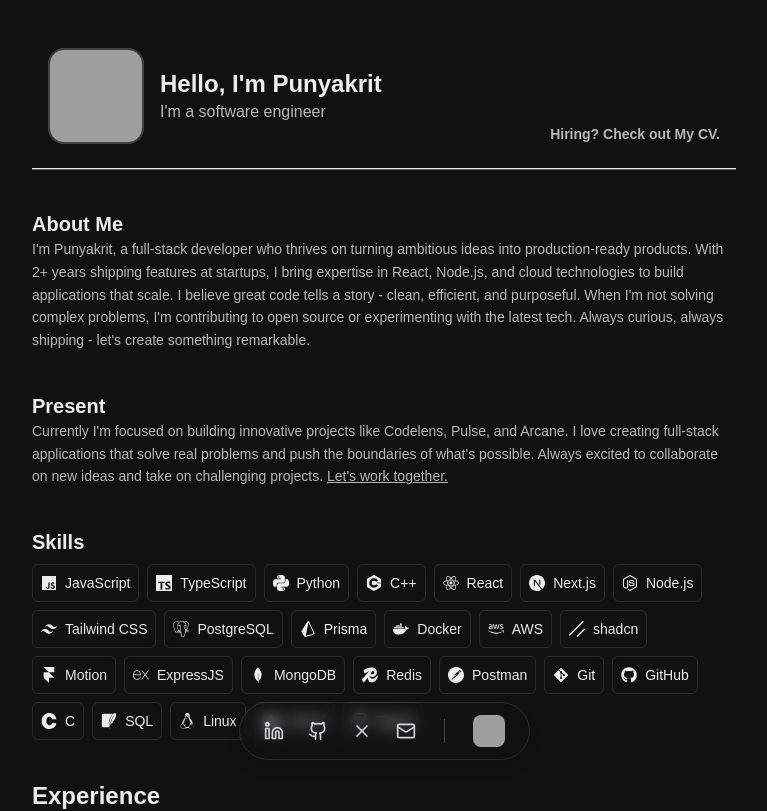
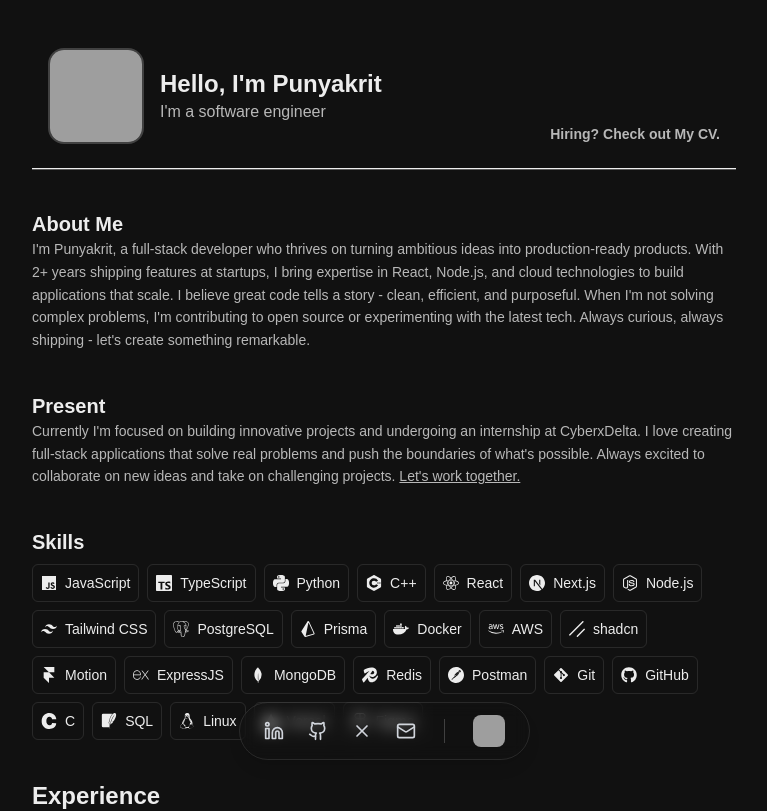
Before and after one commit to Kumar-s75/kumar-saurabh-works, a Next.js app: page / in a window 1280 px wide. Shown: the top 811 px of the page, without its empty margins (256-1023 px from the left). Built offline with nearby package versions, Linux system fonts and the light colour scheme; grey boxes are pictures that could not be loaded.

Commit message:
adding some effects

```diff
--- a/components/home/Present.tsx
+++ b/components/home/Present.tsx
@@ -26,11 +26,11 @@
         transition={{ duration: 0.3, delay: 1.0 }}
         whileHover={{ color: "rgba(255, 255, 255, 0.9)" }}
       >
-        Currently I&apos;m focused on building innovative projects like Codelens, Pulse, and Arcane.
+        Currently I&apos;m focused on building innovative projects and undergoing an internship at CyberxDelta.
         I love creating full-stack applications that solve real problems and push the boundaries of what&apos;s possible.
         Always excited to collaborate on new ideas and take on challenging projects.{" "}
         <Link
-          href="https://cal.com/punyakrit"
+          href="https://cal.com/kumar-saurabh-dev/15min"
           target="_blank"
           className="text-white/70 text-sm sm:text-md underline leading-relaxed"
         >
--- a/components/home/Project.tsx
+++ b/components/home/Project.tsx
@@ -119,7 +119,7 @@
         >
           {displayedProjects.map((project, index) => (
             <motion.div
-              key={`punyakrit-project-${index}`}
+              key={`saurabh-project-${index}`}
               className="group relative overflow-hidden border border-white/20 rounded-xl p-4 sm:p-6 hover:border-white/30 transition-all duration-300 hover:shadow-lg"
               whileTap={{ scale: 0.98 }}
             >
@@ -182,7 +182,7 @@
                 <div className="flex flex-wrap gap-1.5 sm:gap-2">
                   {project.tech.map((tech, techIndex) => (
                     <motion.span
-                      key={`punyakrit-project-tech-${techIndex}`}
+                      key={`saurabh-project-tech-${techIndex}`}
                       className="px-2 sm:px-3 py-1 text-xs font-medium rounded-full border border-white/20 bg-white/5 hover:bg-white/10 hover:border-white/30 transition-all duration-300"
                       transition={{ duration: 0.2 }}
                     >
--- a/components/home/Skills.tsx
+++ b/components/home/Skills.tsx
@@ -67,7 +67,7 @@
       >
         {skills.map((skill, index) => (
           <motion.div
-            key={`punyakrit-skill-${index}`}
+            key={`saurabh-skill-${index}`}
             className="flex items-center gap-1 sm:gap-2 border border-white/10 rounded-md p-1.5 sm:p-2 cursor-pointer hover:bg-white/10 transition-colors"
             initial={{ opacity: 0, y: 20, scale: 0.8 }}
             animate={{ opacity: 1, y: 0, scale: 1 }}
```
